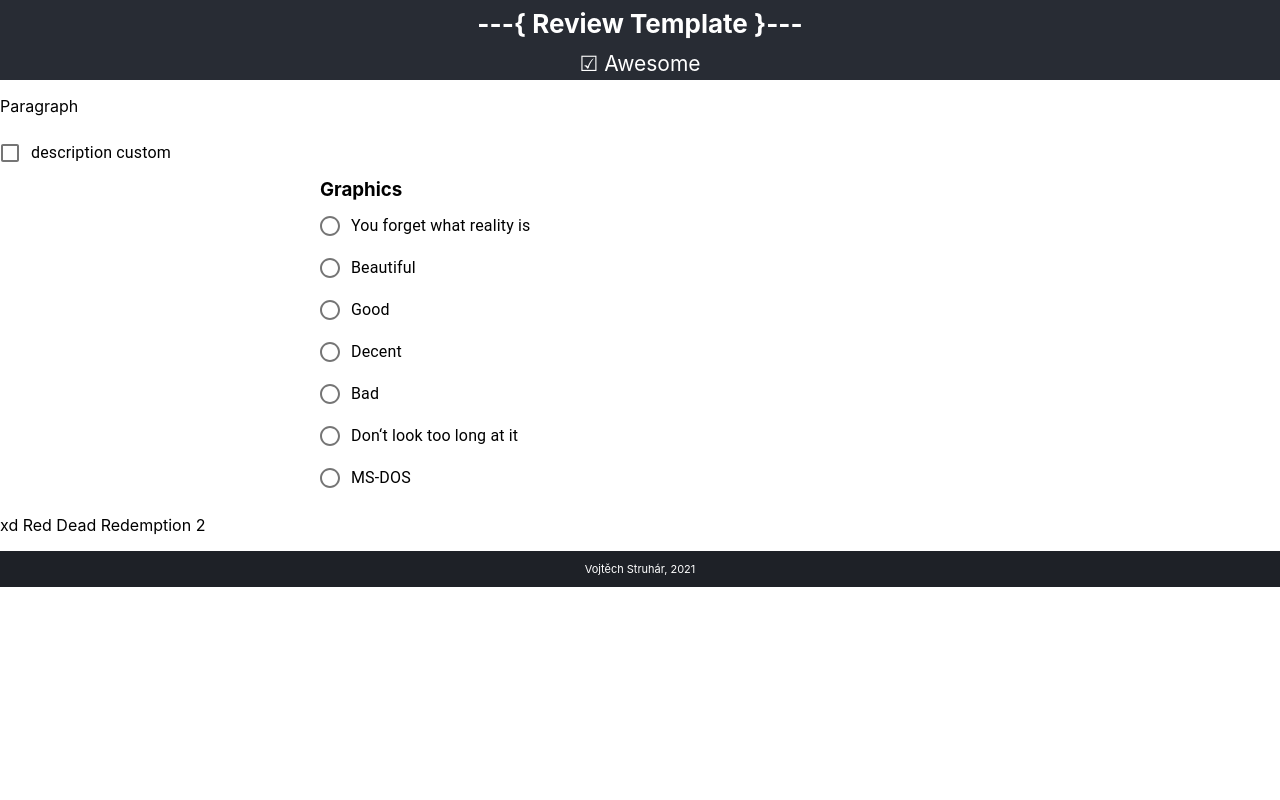
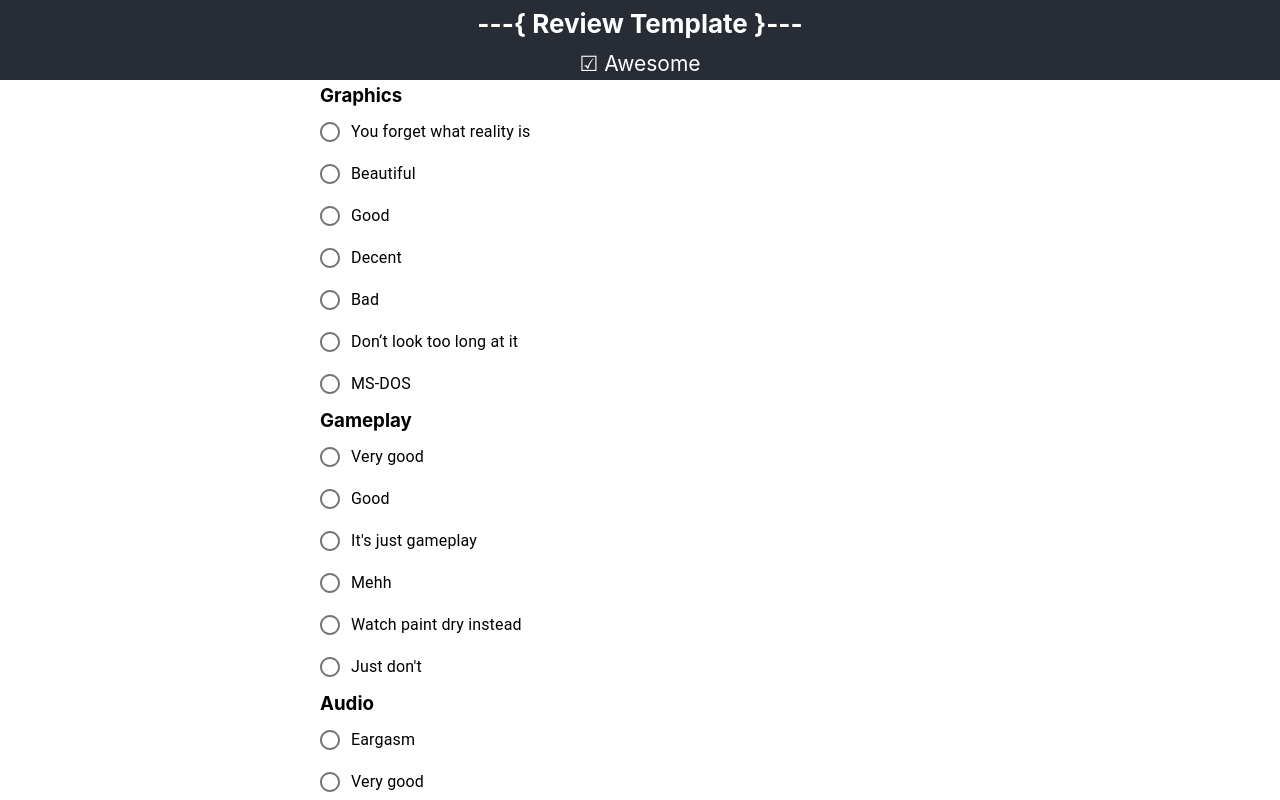
Before and after one commit to VojtaStruhar/steam-review-template, a React (Create React App) app: page / in a window 1280 px wide. Shown: the top 800 px of the page. Built offline with nearby package versions, Linux system fonts and the light colour scheme.

Commit message:
Array of radio option categories.

```diff
--- a/src/Category.js
+++ b/src/Category.js
@@ -4,11 +4,26 @@ import CheckboxOption from './CheckboxOption';
 import RadioOption from './RadioOption';
 
 export default function Category(props) {
+
+    const categories = () => {
+        var array = []
+        for (let i = 0; i < props.props.length; i++) {
+            const element = props.props[i];
+            if (element.type === "radio") {
+                array.push(<RadioOption props={element}/>)
+            } else {
+                array.push(<CheckboxOption props={element}/>)
+            }
+        }
+
+        return array
+    }
+
     return (
         <div>
             <div className="centered">
                 <div>
-                    <p>Paragraph</p>
+                    {categories()}
                     <CheckboxOption description="description custom" />
                     <RadioOption props={props.props[0]} />
                 </div>
--- a/src/RadioOption.js
+++ b/src/RadioOption.js
@@ -6,7 +6,7 @@ import { FormControlLabel, Radio, FormLabel, RadioGroup, FormControl } from '@ma
 export default function RadioOption(props) {
 
     const [selectedValue, setSelectedValue] = useState("");
-    props = props.props
+    props = props.props // This is kinda dumb, i dont get why JS does this to me
 
     const radioClicked = (event) => {
         setSelectedValue(event.target.value);
```
